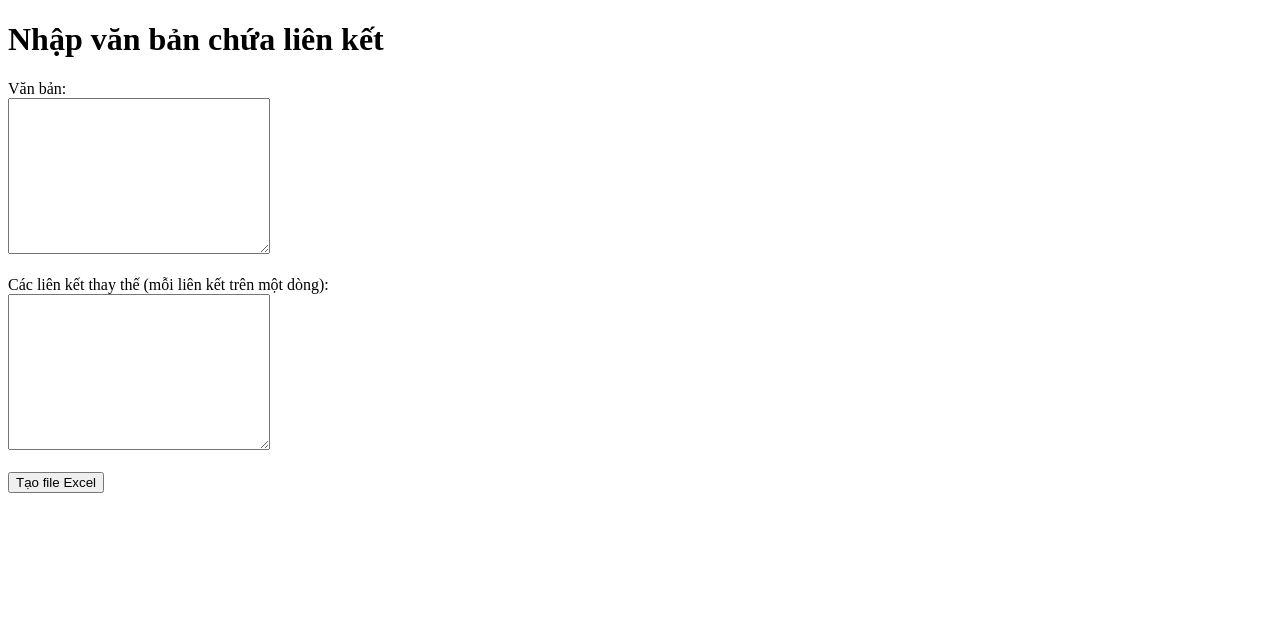
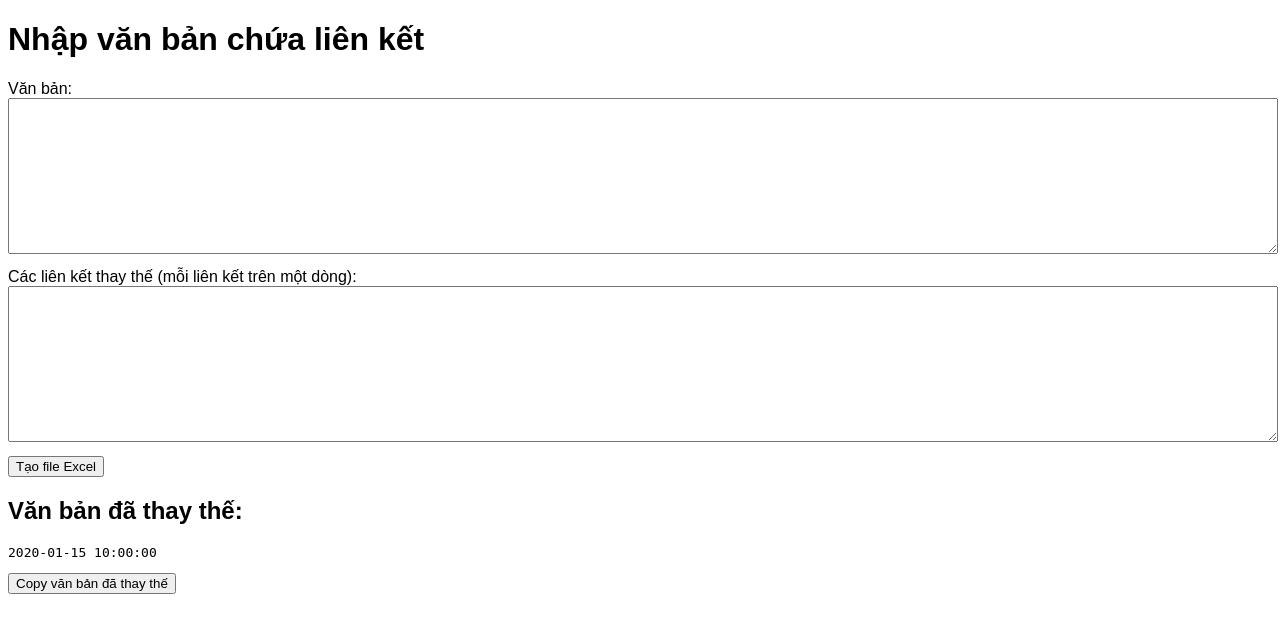
Before and after one commit to minhthang1233/e, a Flask app: template templates/index.html in a window 1280 px wide. Shown: the top 633 px of the page. Run offline with Flask 3, Linux system fonts and the light colour scheme; the template is opened without the code that fills it: most values are stand-ins (such as "Sample title", 1, 10 or a date in 2020).

Commit message:
Update index.html

```diff
--- a/templates/index.html
+++ b/templates/index.html
@@ -4,17 +4,44 @@
     <meta charset="UTF-8">
     <meta name="viewport" content="width=device-width, initial-scale=1.0">
     <title>Trích xuất liên kết</title>
+    <style>
+        body { font-family: Arial, sans-serif; }
+        textarea { width: 100%; margin-bottom: 10px; }
+        .result { margin-top: 20px; }
+    </style>
 </head>
 <body>
     <h1>Nhập văn bản chứa liên kết</h1>
     <form method="post">
         <label for="text">Văn bản:</label><br>
-        <textarea name="text" rows="10" cols="30" required></textarea><br><br>
+        <textarea name="text" rows="10" required></textarea><br>
 
         <label for="replacements">Các liên kết thay thế (mỗi liên kết trên một dòng):</label><br>
-        <textarea name="replacements" rows="10" cols="30"></textarea><br><br>
+        <textarea name="replacements" rows="10"></textarea><br>
 
         <input type="submit" value="Tạo file Excel">
     </form>
+
+    {% if modified_text %}
+        <div class="result">
+            <h2>Văn bản đã thay thế:</h2>
+            <pre>{{ modified_text }}</pre>
+            <button onclick="copyToClipboard()">Copy văn bản đã thay thế</button>
+        </div>
+    {% endif %}
+
+    {% if links %}
+        <h2>Download Links Excel</h2>
+        <a href="{{ excel_file }}" download>Download file Excel chứa các liên kết</a>
+    {% endif %}
+
+    <script>
+        function copyToClipboard() {
+            const text = document.querySelector('pre').innerText;
+            navigator.clipboard.writeText(text).then(() => {
+                alert('Văn bản đã được sao chép!');
+            });
+        }
+    </script>
 </body>
 </html>
```
